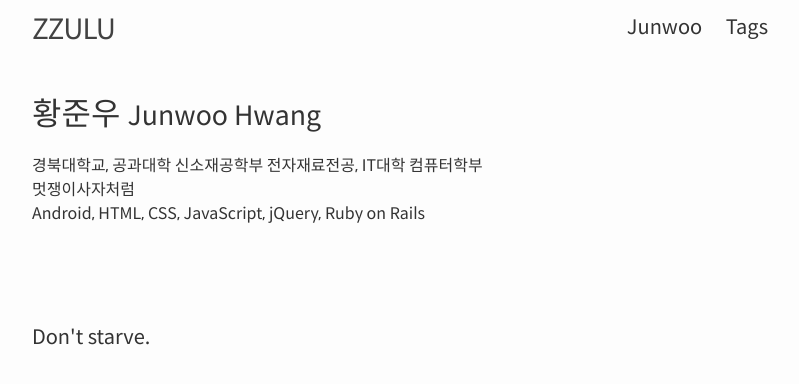
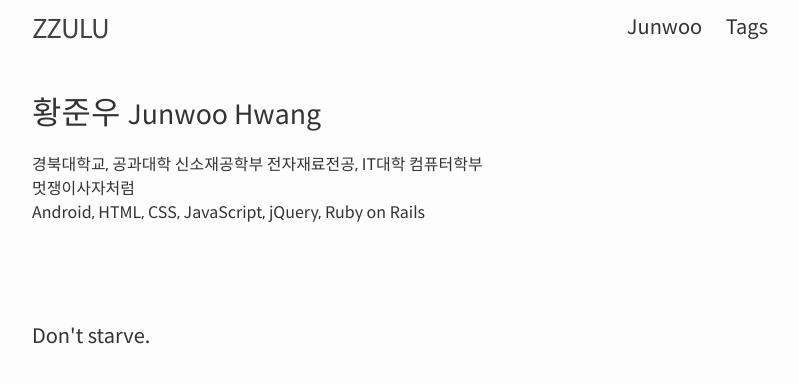
Before and after one commit to capollux/blog, a Jekyll site: the page built from junwoo/index.html, in a window 1280 px wide. Shown: the top 384 px of the page, without its empty margins (240-1039 px from the left). Built offline with Jekyll 4.4.1, drawn with Linux system fonts in a browser that asks for light colours; some web fonts are replaced.

Commit message:
Change font size of site title

```diff
--- a/_includes/header.html
+++ b/_includes/header.html
@@ -3,7 +3,7 @@
   <div class="wrapper">
 
     <a class="site-title" href="{{ "/" | relative_url}}">
-      <span class="font-family-hhj font-size-xl">{{ site.title }}</span>
+      <span class="font-family-hhj">{{ site.title }}</span>
     </a>
 
     <nav class="site-nav">
--- a/_sass/zzulu/_typography.scss
+++ b/_sass/zzulu/_typography.scss
@@ -9,7 +9,3 @@
 .font-size-lg {
   font-size: 1.25rem;
 }
-
-.font-size-xl {
-  font-size: 1.75rem;
-}
```
